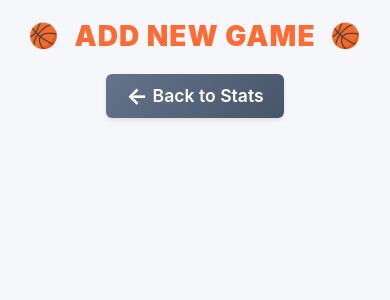
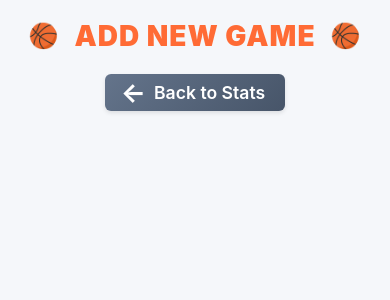
Before and after one commit to mcgrawga/statchomper-ui, a PHP site: page /add-game.html in a window 390 px wide. Shown: the top 300 px of the page. Run offline with PHP 8.4, Linux system fonts and the light colour scheme.

Commit message:
Fixing arrow style on Back to Stats button on mobile.

```diff
--- a/add-game.html
+++ b/add-game.html
@@ -17,7 +17,9 @@
             </h1>
 
             <div class="navigation-links">
-                <a href="home.html" class="nav-link-btn"><span class="arrow-icon">←</span> Back to Stats</a>
+                <button type="button" class="nav-link-btn" onclick="window.location.href='home.html'">
+                    <span class="nav-arrow">←</span> Back to Stats
+                </button>
             </div>
 
             <div id="loader" class="text-center">
--- a/styles.css
+++ b/styles.css
@@ -47,12 +47,12 @@
     gap: 8px;
     padding: 12px 24px;
     background: linear-gradient(135deg, #10b981 0%, #059669 100%);
-    color: white !important;
-    text-decoration: none !important;
+    color: white;
+    text-decoration: none;
     border-radius: 8px;
     font-weight: 700;
     font-size: 1rem;
-    line-height: 1.4;
+    line-height: 1;
     transition: all 0.2s ease;
     box-shadow: 0 2px 6px rgba(16, 185, 129, 0.3);
     border: none;
@@ -61,29 +61,25 @@
 }
 
 .nav-link-btn:hover,
-.nav-link-btn:focus,
-.nav-link-btn:visited {
+.nav-link-btn:focus {
     background: linear-gradient(135deg, #059669 0%, #047857 100%);
     transform: translateY(-2px);
     box-shadow: 0 4px 10px rgba(16, 185, 129, 0.4);
-    text-decoration: none !important;
-    color: white !important;
     outline: none;
+    color: white;
 }
 
 .nav-link-btn:active {
     transform: translateY(0);
     box-shadow: 0 2px 4px rgba(16, 185, 129, 0.3);
-    text-decoration: none !important;
-    color: white !important;
+    color: white;
 }
 
-.arrow-icon {
-    font-size: 1.2em;
+.nav-arrow {
+    display: inline-block;
+    transform: scale(1.4);
     font-weight: bold;
-    display: inline-block;
-    vertical-align: middle;
-    line-height: 1;
+    margin-right: 8px;
 }
 
 @media (max-width: 768px) {
@@ -94,13 +90,10 @@
     .nav-link-btn {
         padding: 14px 20px;
         font-size: 1.1rem;
-        line-height: 1.4;
-        text-decoration: none !important;
-        color: white !important;
     }
 
-    .arrow-icon {
-        font-size: 1.3em;
+    .nav-arrow {
+        transform: scale(1.5);
     }
 }
 
```
